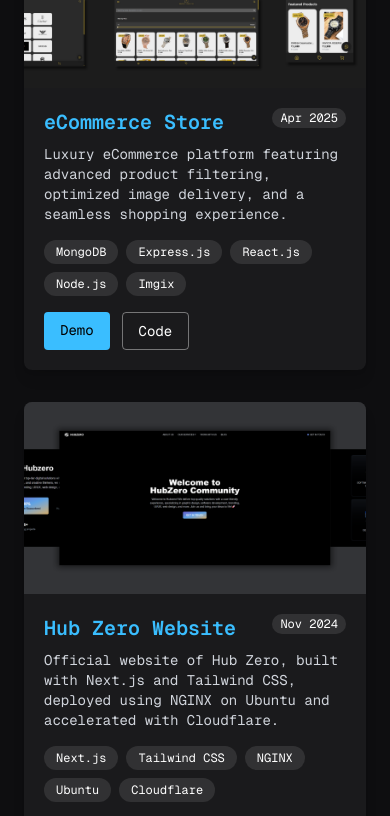
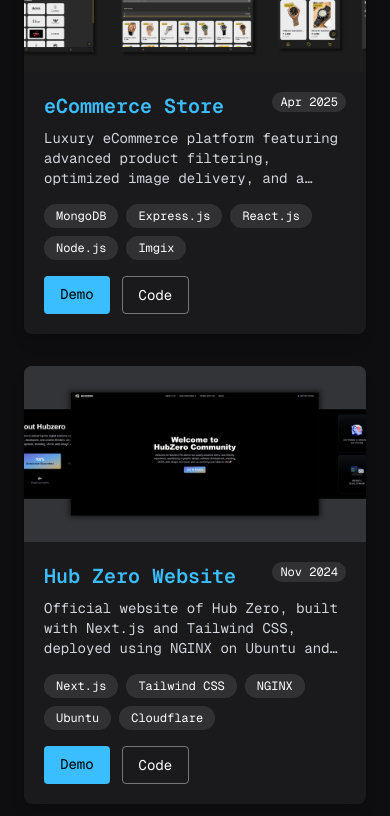
Before and after one commit to Rifaque/HubZero-Next, a Next.js app in the folder client/: page /rifaque in a window 390 px wide. Shown: the part 3300-4116 px from the top of the page. Built offline with nearby package versions, Linux system fonts and the light colour scheme.

Commit message:
Updated UI

```diff
--- a/client/package.json
+++ b/client/package.json
@@ -10,6 +10,7 @@
     "lint": "next lint"
   },
   "dependencies": {
+    "@tailwindcss/line-clamp": "^0.4.4",
     "express": "^5.1.0",
     "framer-motion": "^12.23.0",
     "gsap": "^3.13.0",
--- a/client/src/components/RifaqueClient.tsx
+++ b/client/src/components/RifaqueClient.tsx
@@ -72,6 +72,21 @@
   href: string;
   icon: JSX.Element;
 };
+
+const container = {
+  hidden: {},
+  visible: {
+    transition: {
+      staggerChildren: 0.1,
+    },
+  },
+};
+
+const item = {
+  hidden: { opacity: 0, y: 20 },
+  visible: { opacity: 1, y: 0 },
+};
+
 
 const projects: Project[] = [
   {
@@ -387,7 +402,7 @@
       <section id="projects" className="px-6 py-20">
         <h2 className="text-2xl font-bold text-[#3ABEFF] text-center mb-6">Featured Projects</h2>
 
-        <div className="flex justify-center gap-4 mb-8">
+        <div className="flex justify-center gap-4 mb-8 overflow-x-auto px-2 snap-x">
           {CATEGORIES.map((cat) => (
             <button
               key={cat}
@@ -401,16 +416,20 @@
           ))}
         </div>
 
-        <div className="max-w-5xl mx-auto grid md:grid-cols-2 gap-8">
+        <motion.div
+          variants={container}
+          initial="hidden"
+          animate="visible"
+          className="max-w-5xl mx-auto grid md:grid-cols-2 gap-8"
+        >
           {filteredProjects.map((p) => (
             <motion.div
               key={p.name}
-              initial={{ opacity: 0, y: 20 }}
-              animate={{ opacity: 1, y: 0 }}
-              transition={{ duration: 0.3 }}
-              className="bg-white/5 rounded-lg overflow-hidden shadow-lg group"
+              variants={item}
+              transition={{ duration: 0.4 }}
+              className="bg-white/5 rounded-lg overflow-hidden shadow-lg group hover:shadow-[0_0_20px_#3ABEFF33] transition-transform hover:-translate-y-1"
             >
-              <div className="relative h-48">
+              <div className="relative h-44">
                 <Image src={p.screenshot!} alt={p.name} fill className="object-cover" />
               </div>
               <div className="p-5">
@@ -421,7 +440,7 @@
                     <span className="hidden sm:inline"> – {p.end}</span>
                   </span>
                 </div>
-                <p className="text-gray-300 mt-2 text-sm">{p.desc}</p>
+                <p className="text-gray-300 mt-2 text-sm line-clamp-3">{p.desc}</p>
                 <div className="flex flex-wrap gap-2 mt-4">
                   {p.tech.map((t) => (
                     <span key={t} className="bg-white/10 px-3 py-1 rounded-full text-xs">{t}</span>
@@ -431,18 +450,14 @@
                   {p.live && (
                     <a
                       href={p.live}
-                      target="_blank"
-                      rel="noopener noreferrer"
-                      className="px-4 py-2 rounded bg-[#3ABEFF] text-black text-sm"
+                      className="px-4 py-2 rounded bg-[#3ABEFF] text-black text-sm hover:brightness-90 transition"
                     >
                       Demo
                     </a>
                   )}
                   <a
                     href={p.repo}
-                    target="_blank"
-                    rel="noopener noreferrer"
-                    className="px-4 py-2 rounded border border-white/40 text-sm"
+                    className="px-4 py-2 rounded border border-white/40 text-sm hover:bg-white/10 transition"
                   >
                     Code
                   </a>
@@ -450,15 +465,13 @@
               </div>
             </motion.div>
           ))}
-        </div>
+        </motion.div>
 
         {/* See More on GitHub Button */}
         <div className="mt-12 flex justify-center">
           <a
             href="https://github.com/Rifaque"
-            target="_blank"
-            rel="noopener noreferrer"
-            className="flex items-center gap-2 border border-white/10 text-white px-6 py-2 rounded hover:bg-white/10 transition"
+            className="flex items-center gap-2 border border-white/10 text-white px-6 py-2 rounded hover:bg-white/10 focus:ring-2 focus:ring-[#3ABEFF] transition"
           >
             <FiGithub className="w-5 h-5" />
             <span className="text-sm font-medium">See More on GitHub</span>
--- a/client/tailwind.config.ts
+++ b/client/tailwind.config.ts
@@ -5,5 +5,6 @@
   theme: {
     extend: {},
   },
-  plugins: [],
+  plugins: [require('@tailwindcss/line-clamp')],
+
 };
```
Also changed, not shown: 2 other files (tests, documents, lock files or other folders).
